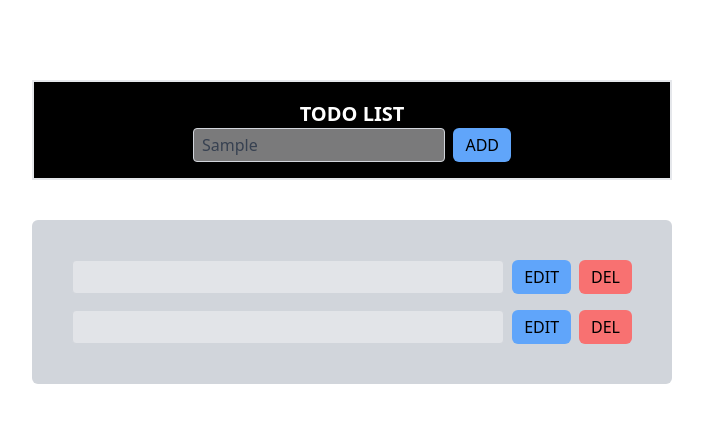
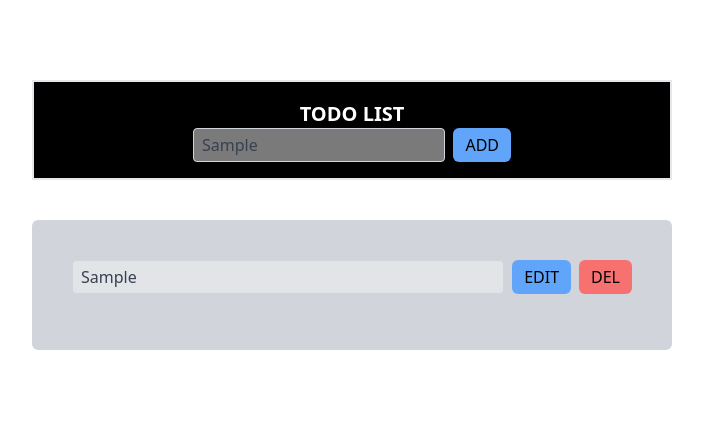
Before and after one commit to MrBhuyan06/HTML-CSS-JS-50-Project, a plain HTML site: page 13-TodoList/index.html in a window 1280 px wide. Both pictures are taken after typing "Sample" into the empty fields and a click on the button "ADD". Shown: the whole page, without its empty margins (288-991 px from the left). Drawn offline with nearby package versions, Linux system fonts and the light colour scheme.

Commit message:
Map the value And render the todo

```diff
--- a/13-TodoList/index.html
+++ b/13-TodoList/index.html
@@ -46,35 +46,7 @@
       </div>
     </div>
     <div id="todo-body" class="bg-gray-300 p-10 rounded-md w-1/2 mx-auto mt-10">
-      <div id="todo" class="relative flex gap-2 mb-4">
-        <input
-          type="text"
-          id="todoname"
-          name="name"
-          class="w-full bg-gray-100 bg-opacity-50 rounded border border-gray-300 focus:border-indigo-500 focus:bg-white focus:ring-2 focus:ring-indigo-200 text-base outline-none text-gray-700 py-0 px-2 leading-8 transition-colors duration-200 ease-in-out"
-        />
-        <button id="edit-btn" class="bg-blue-400 px-3 py-1 rounded-md">
-          EDIT
-        </button>
-        <button id="del-btn" class="bg-red-400 px-3 py-1 rounded-md">
-          DEL
-        </button>
-      </div>
-
-      <div class="relative flex gap-2">
-        <input
-          type="text"
-          id="todoname"
-          name="name"
-          class="w-full bg-gray-100 bg-opacity-50 rounded border border-gray-300 focus:border-indigo-500 focus:bg-white focus:ring-2 focus:ring-indigo-200 text-base outline-none text-gray-700 py-0 px-2 leading-8 transition-colors duration-200 ease-in-out"
-        />
-        <button id="edit-btn" class="bg-blue-400 px-3 py-1 rounded-md">
-          EDIT
-        </button>
-        <button id="del-btn" class="bg-red-400 px-3 py-1 rounded-md">
-          DEL
-        </button>
-      </div>
+      <p class="bg-red-200 text-center p-2 rounded-md font-bold">No data</p>
     </div>
     <script src="script.js"></script>
   </body>
--- a/13-TodoList/script.js
+++ b/13-TodoList/script.js
@@ -3,11 +3,48 @@ const error = document.getElementById("error");
 const todoValue = document.getElementById("todoname");
 const todoList = [];
 const submit = document.getElementById("sub-btn");
+const todoBody = document.getElementById("todo-body");
+
+//function to printTodo
+function printTodo() {
+  let ele = "";
+  let renderEle = todoList.map((todo) => {
+    return (
+      ele +
+      `
+        <div id="todo" class="relative flex gap-2 mb-4">
+        <input
+          type="text"
+          id="todoname"
+          name="name"
+          value="${todoValue.value}"
+          class="w-full bg-gray-100 bg-opacity-50 rounded border border-gray-300 focus:border-indigo-500 focus:bg-white focus:ring-2 focus:ring-indigo-200 text-base outline-none text-gray-700 py-0 px-2 leading-8 transition-colors duration-200 ease-in-out"
+        />
+        <button id="edit-btn" class="bg-blue-400 px-3 py-1 rounded-md">
+          EDIT
+        </button>
+        <button id="del-btn" class="bg-red-400 px-3 py-1 rounded-md">
+          DEL
+        </button>
+      </div>
+        `
+    );
+  });
+  todoBody.innerHTML = renderEle;
+  //   console.log(renderELe);
+}
+
 submit.addEventListener("click", () => {
   console.log(todoValue.value);
   if (!todoValue.value) {
     error.style.display = "block";
   } else {
     error.style.display = "none";
+    let uuid = Math.trunc(Math.random() * 100 + 1);
+    console.log(uuid);
+    todoList.push({ id: uuid, text: todoValue.value });
+    console.log(todoList);
+    //printTodo
+    printTodo();
   }
 });
```
